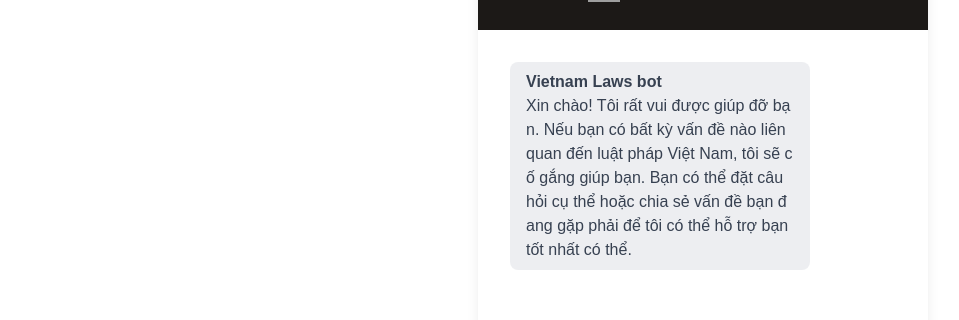
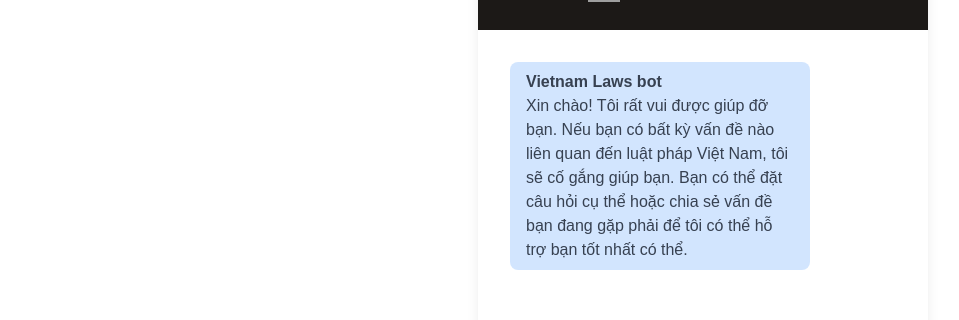
Before and after one commit to PhamVuThuNguyet/vietnamese-laws-ai-system-fe, a Next.js app: page /search in a window 1280 px wide. Both pictures are taken after a click on the element 1216 px from the left and 728 px from the top of the page. Shown: the part 194-514 px from the top of the page, without its empty margins (320-1279 px from the left). Built offline with nearby package versions, Linux system fonts and the light colour scheme; no server answers; grey boxes are pictures that could not be loaded.

Commit message:
fix: message in chatbot

```diff
--- a/src/components/chatbot/Message.tsx
+++ b/src/components/chatbot/Message.tsx
@@ -27,12 +27,12 @@ const Message = ({
         initial={{ opacity: 0, marginTop: 10 }}
         animate={{ opacity: 1, marginTop: 0 }}
         className={clsx(
-          'flex min-h-[2rem] max-w-[300px] flex-row break-all rounded-lg px-4 py-2',
+          'flex min-h-[2rem] max-w-[300px] flex-row rounded-lg px-4 py-2',
           isUser
             ? 'text-primary items-end bg-gray-200/70 text-right'
             : // : isLoading
               // ? "border border-primary-400 bg-transparent text-primary-700"
-              'flex flex-col items-start bg-gray-200/70 text-gray-700'
+              'flex flex-col items-start bg-blue-200/70 text-gray-700'
         )}
       >
         {!isUser && <p className='font-bold'>Vietnam Laws bot</p>}
```
